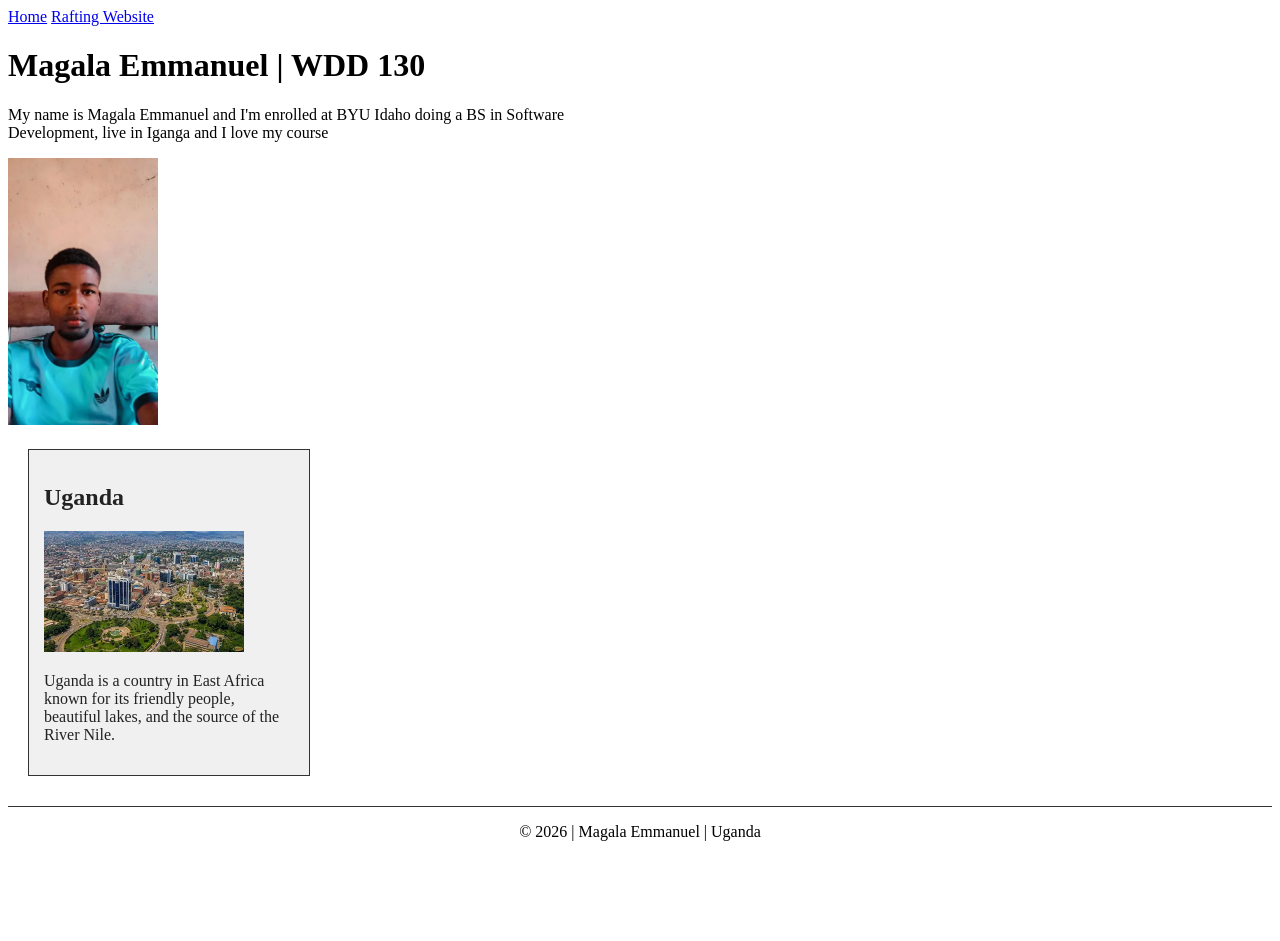
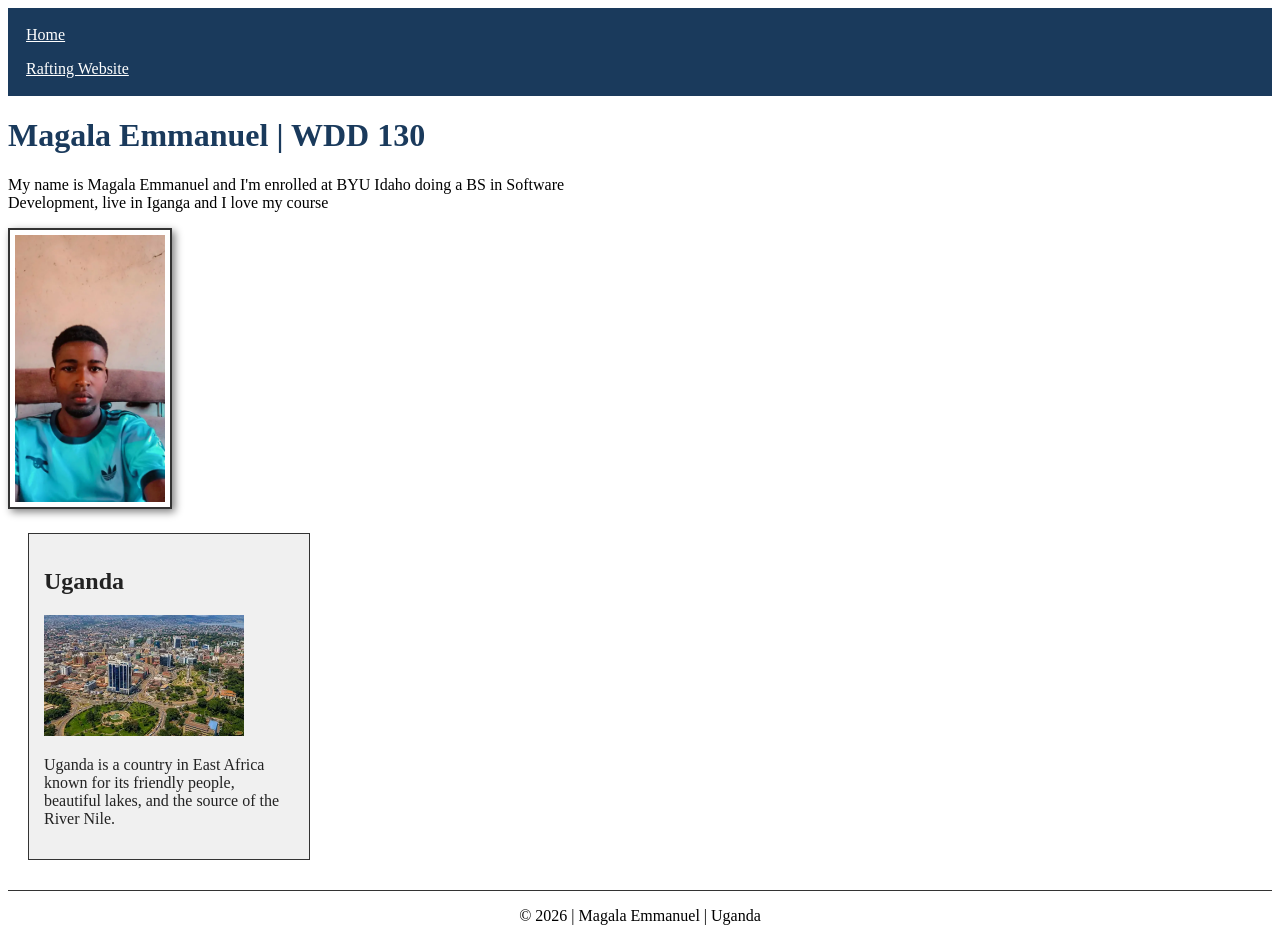
Before and after one commit to magalaemmanuel39-art/wdd130, a plain HTML site: page index.html in a window 1280 px wide. Before the commit the page ends 857 px from the top, so only its background shows below. Drawn offline with Linux system fonts and the light colour scheme.

Commit message:
W02 home page enhancement 2

```diff
--- a/styles/styles.css
+++ b/styles/styles.css
@@ -15,14 +15,12 @@ aside img {
     width: 200px;
     height: auto;
 }
-
 main img {
     width: 150px;
     height: auto;
-}
-
-p {
-    padding: 0;
+    border: 2px solid #333;
+    padding: 5px;
+    box-shadow: 3px 3px 8px gray;
 }
 
 footer {
@@ -30,3 +28,18 @@ footer {
     border-top: 1px solid #333;
     text-align: center;
 }
+
+nav {
+    background-color: #1a3a5c;
+    padding: 10px;
+}
+
+nav a {
+    color: white;
+    padding: 8px;
+    display: block;
+}
+
+h1 {
+    color: #1a3a5c;
+}
```
